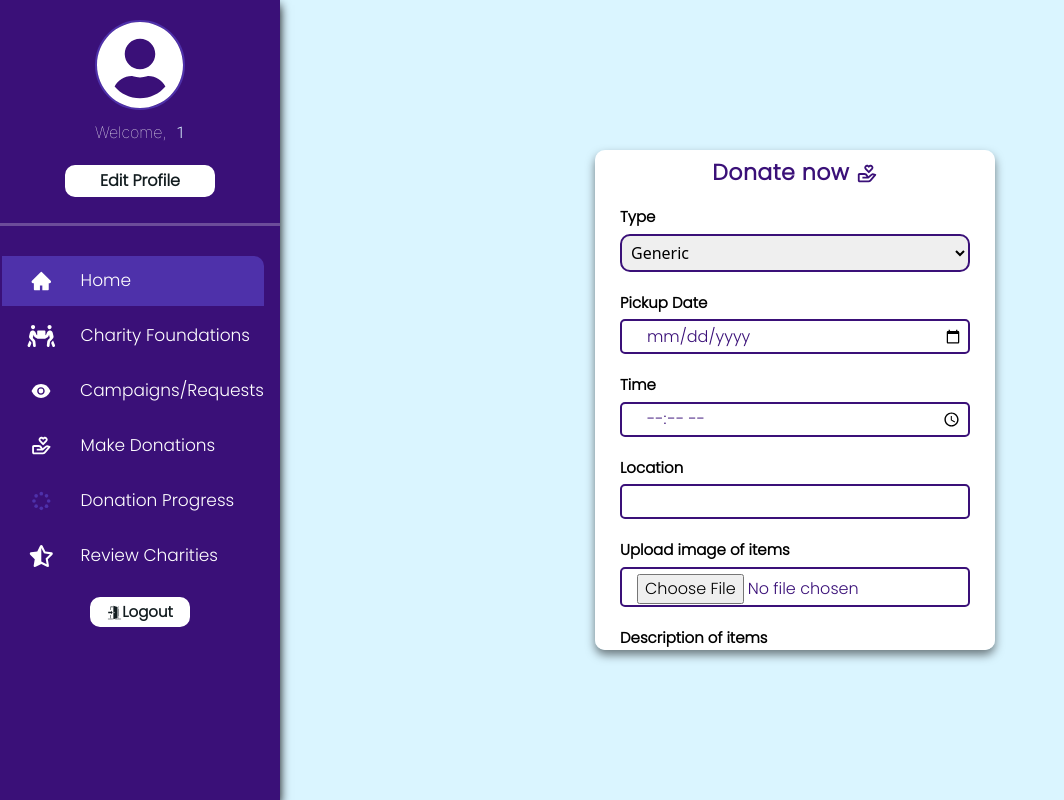
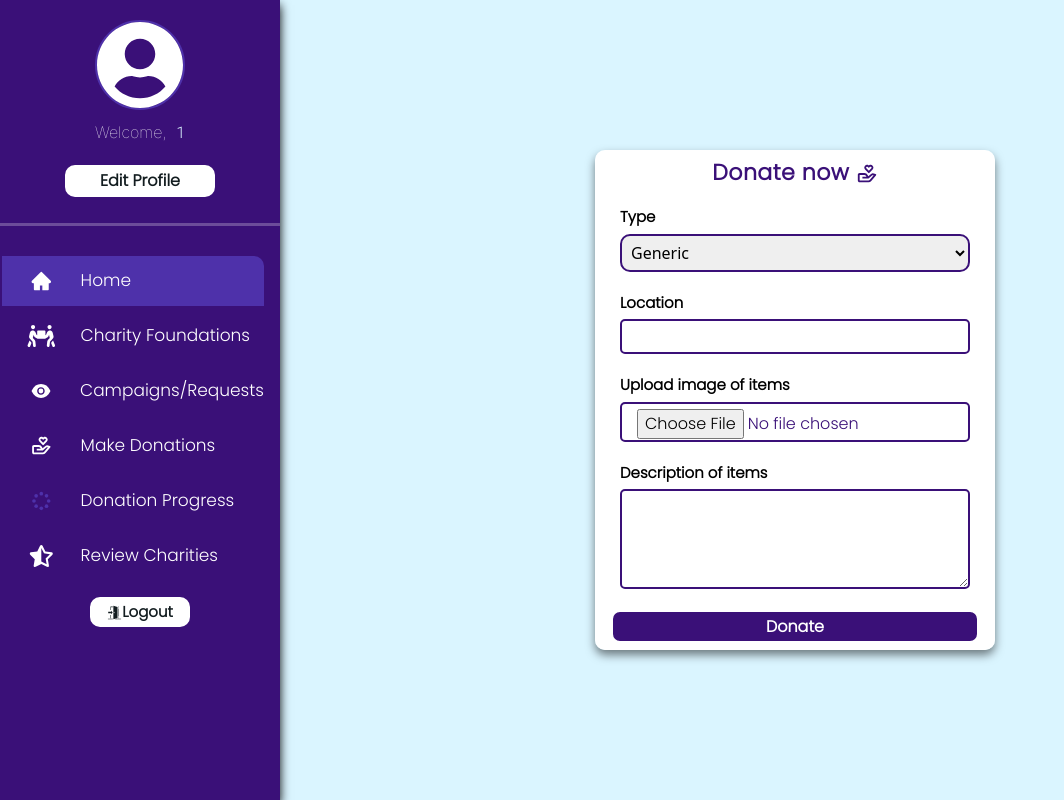
Before and after one commit to CareToShare-Project/CareToShare-Frontend, a React (Create React App) app: page /login/Donor/1/makeDonations in a window 1280 px wide. Shown: the whole page, without its empty margins (0-1064 px from the left). Built offline with nearby package versions, Linux system fonts and the light colour scheme; a web font is replaced by a local one.

Commit message:
changes in the donation form component

```diff
--- a/src/Components/DonorPage/DonorStyles.ts
+++ b/src/Components/DonorPage/DonorStyles.ts
@@ -300,6 +300,7 @@ export const DonationForms = styled.form`
     div{
         .field{
             width: 100%;
+
             .text-field{
                 height: 100px;
                 border: 2px solid #3A1078;
--- a/src/Components/DonorPage/MakeDonation.tsx
+++ b/src/Components/DonorPage/MakeDonation.tsx
@@ -9,8 +9,6 @@ import { TextWrapper } from "../CharityPage/CharityStyles"
 
 function MakeDonation() {
     const organisationRef: any = useRef('');
-    const dateRef : any = useRef('');
-    const timeRef : any = useRef('');
     const locationRef : any = useRef('');
     const descriptionRef : any = useRef('')
     const [type, setType] = useState('Generic');
@@ -50,15 +48,6 @@ function MakeDonation() {
                             ref={organisationRef}
                             />
                     </FieldWrapper >
-
-                    <FieldWrapper className="field">
-                        <DonationInputLabel>Pickup Date</DonationInputLabel>
-                        <DonationInputField type="date" ref={dateRef}/>
-                    </FieldWrapper>
-                    <FieldWrapper className="field">
-                        <DonationInputLabel>Time</DonationInputLabel>
-                        <DonationInputField type="time" ref={timeRef}/>
-                    </FieldWrapper>
                     <FieldWrapper className="field">
                         <DonationInputLabel>Location</DonationInputLabel>
                         <DonationInputField type="text" ref={locationRef}/>
```
